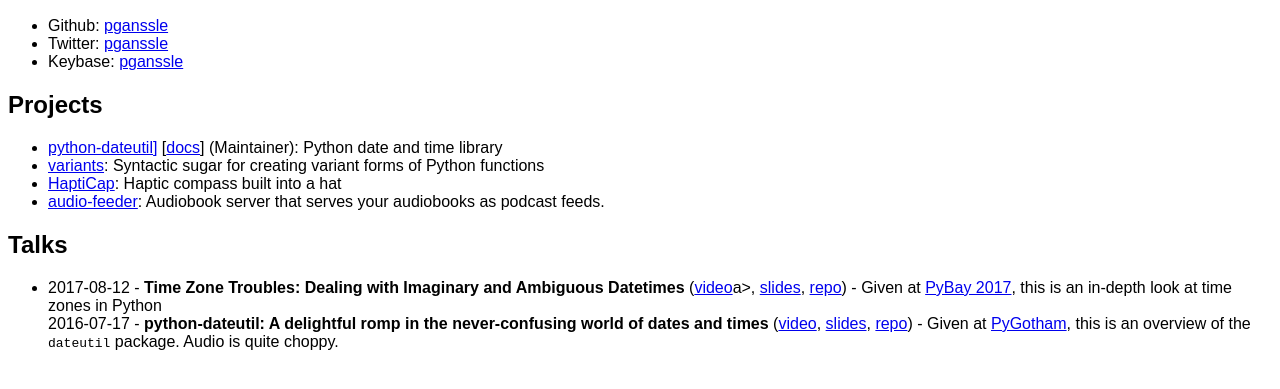
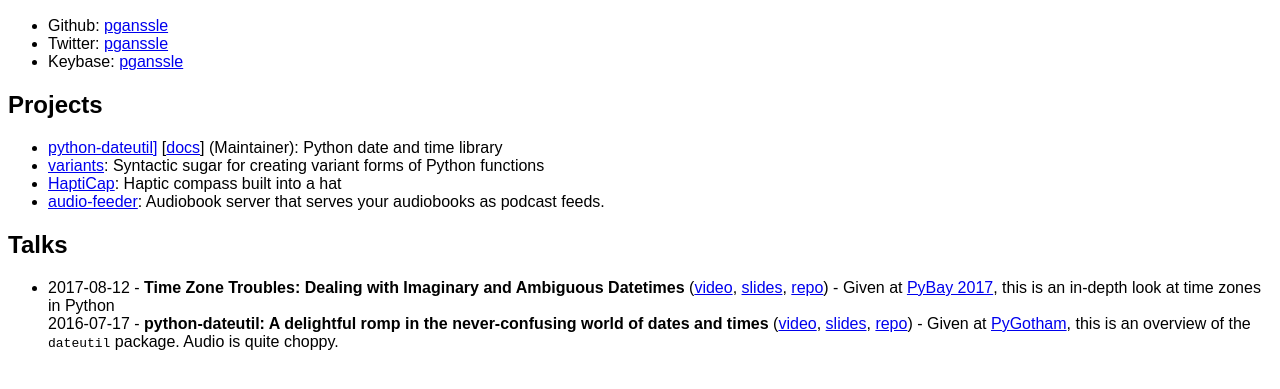
Before and after one commit to pganssle/ganssle.io, a plain HTML site: page index.html in a window 1280 px wide. Shown: the part 97-486 px from the top of the page. Drawn offline with Linux system fonts and the light colour scheme.

Commit message:
Fix typo on main page a tag

```diff
--- a/index.html
+++ b/index.html
@@ -28,7 +28,7 @@ body {
 
 <h2>Talks</h2>
 <ul>
-<li>2017-08-12 - <b>Time Zone Troubles: Dealing with Imaginary and Ambiguous Datetimes</b> (<a href="https://www.youtube.com/watch?v=l4UCKCo9FWY">video</a>a>, <a href="https://pganssle.github.io/pybay-2017-timezones-talk">slides</a>, <a href="https://github.com/pganssle/pybay-2017-timezones-talk">repo</a>) - Given at <a href="http://pybay.com/">PyBay 2017</a>, this is an in-depth look at time zones in Python</li
+<li>2017-08-12 - <b>Time Zone Troubles: Dealing with Imaginary and Ambiguous Datetimes</b> (<a href="https://www.youtube.com/watch?v=l4UCKCo9FWY">video</a>, <a href="https://pganssle.github.io/pybay-2017-timezones-talk">slides</a>, <a href="https://github.com/pganssle/pybay-2017-timezones-talk">repo</a>) - Given at <a href="http://pybay.com/">PyBay 2017</a>, this is an in-depth look at time zones in Python</li
 <li>2016-07-17 - <b>python-dateutil: A delightful romp in the never-confusing world of dates and times</b> (<a href="https://www.youtube.com/watch?v=X_bCto95Imc">video</a>, <a href="https://pganssle.github.io/pygotham-2016-dateutil-talk/">slides</a>, <a href="https://github.com/pganssle/pygotham-2016-dateutil-talk">repo</a>) - Given at <a href="http://2016.pygotham.org/">PyGotham</a>, this is an overview of the <tt>dateutil</tt> package. Audio is quite choppy.</li>
 </ul>
 
```
